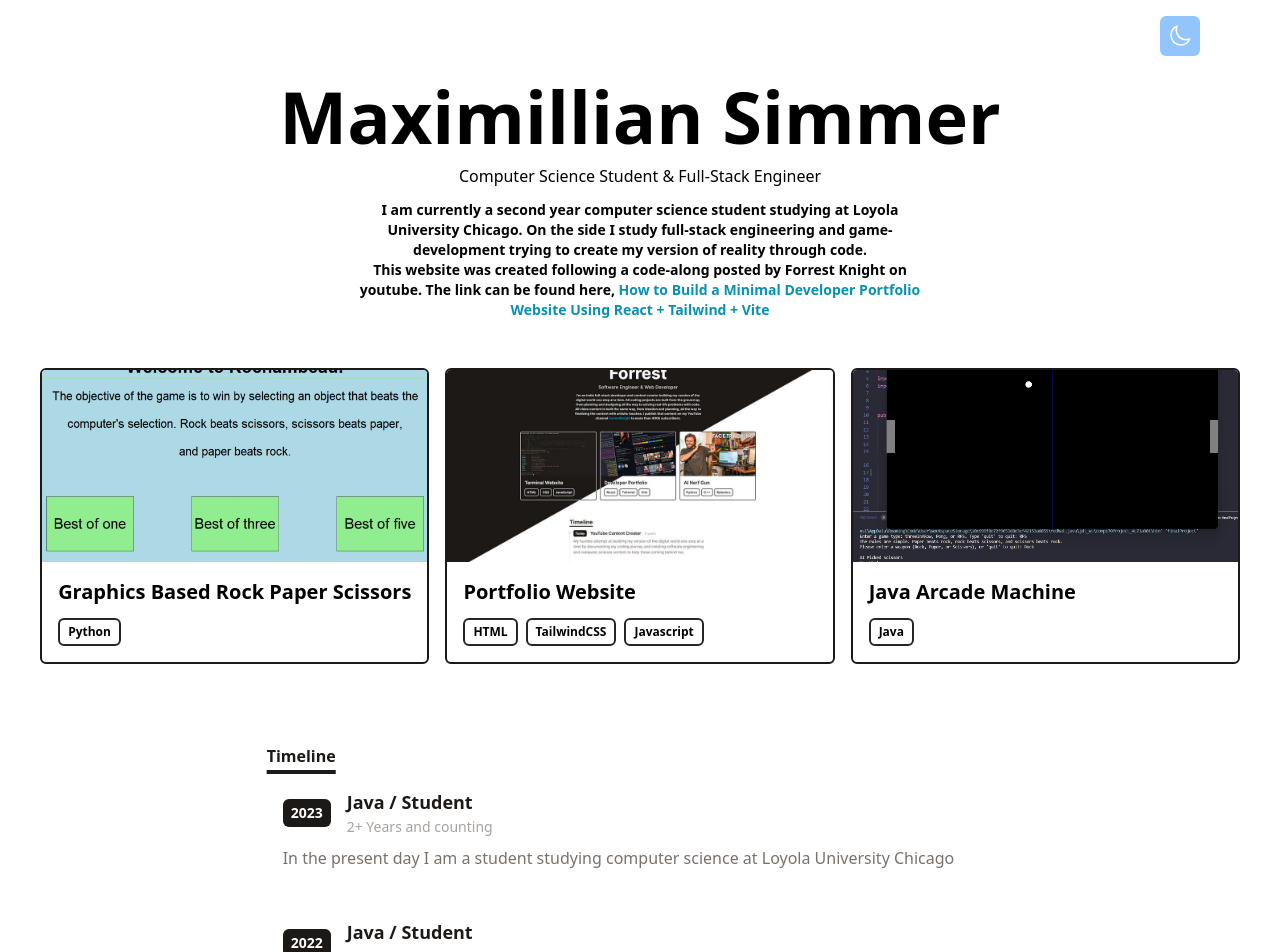
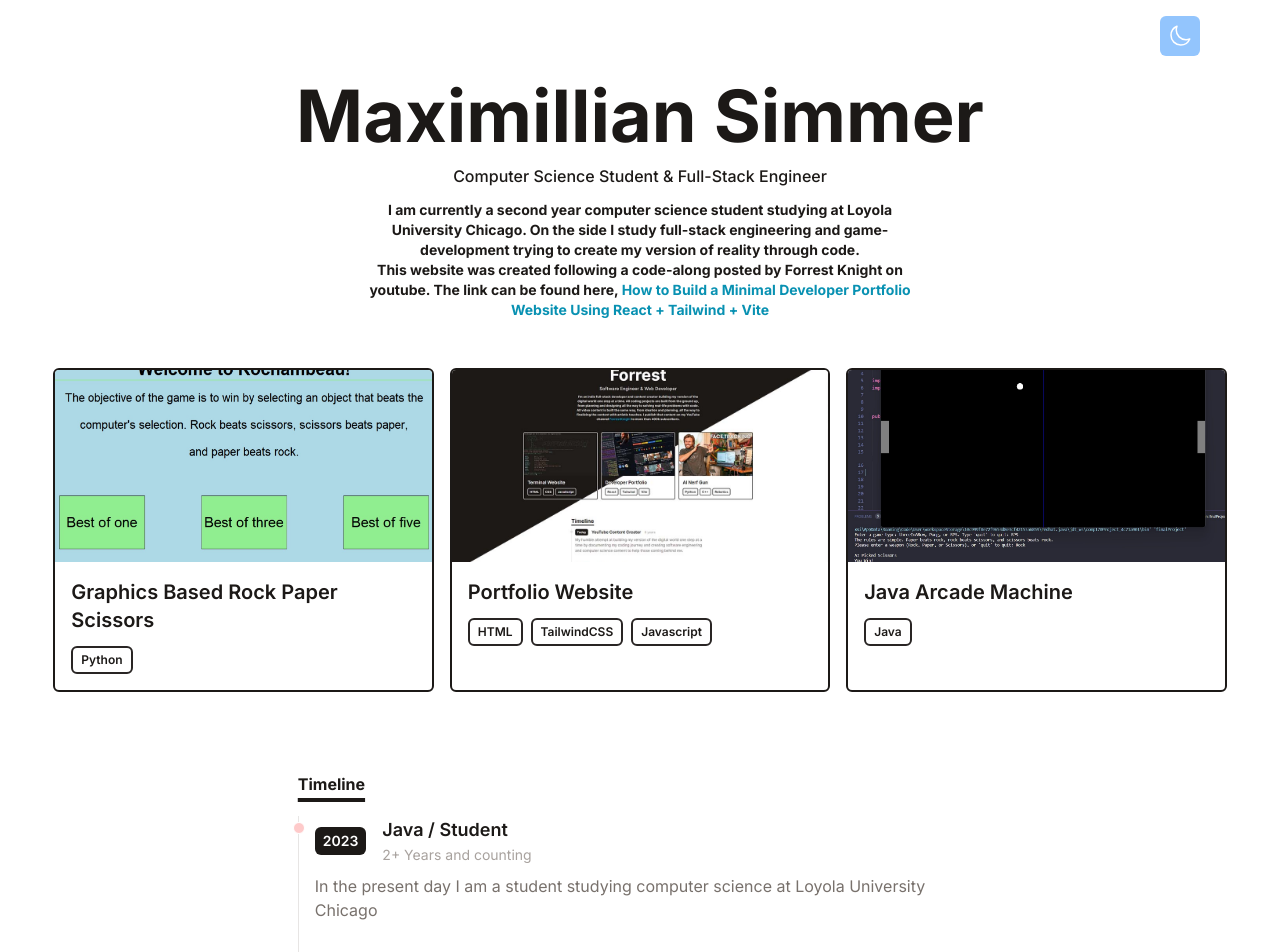
Before and after one commit to maxSimmer/maximilliansimmer.com, a React (Vite) app: page / in a window 1280 px wide. Shown: the top 952 px of the page. Built offline with nearby package versions, Linux system fonts and the light colour scheme.

Commit message:
finished timeline and dark mode, still need to host the site

```diff
--- a/src/App.jsx
+++ b/src/App.jsx
@@ -72,18 +72,23 @@ function App() {
     <button
     type='button'
     onClick={handleThemeSwitch}
-    className='fixed p-2 z-10 right-20 top-4 bg-blue-300
+    className='fixed p-2 z-10 right-20 top-4 bg-blue-300 dark:bg-red-300
     text-lg rounded-md'>
 
       {theme === 'dark' ? sun : moon}
 
     </button>
-    <div className="App">
+    <div className="bg-white
+    dark:bg-stone-900 text-stone-900
+    dark:text-stone-300 min-h-screen
+    font-inter">
+      <div className='max-w-5x1 w-11/12 mx-auto'>
       <Intro />
       <Portfolio />
       <Timeline />
       <Contact />
       <Footer />
+      </div>
     </div>
     </>
   )
--- a/src/components/Intro.jsx
+++ b/src/components/Intro.jsx
@@ -4,7 +4,7 @@ function Intro() {
    return (
       <div class="flex items-center justify-center flex-col text-center pt-20 pb-6 ">
          <h1 class='text-4xl md:text-7xl mb-1
-         md:mb-3 font-bold'>Maximillian Simmer</h1>
+         md:mb-3 dark:text-white font-bold'>Maximillian Simmer</h1>
          <p class="text-base md:text-x1 mb-3 font-medium">Computer Science Student & Full-Stack Engineer</p>
          <p class="text-sm max-w-xl
          mb-6 font-bold">I am currently a second year computer science student
--- a/src/components/Portfolioitem.jsx
+++ b/src/components/Portfolioitem.jsx
@@ -2,25 +2,31 @@ import React from 'react';
 
 function Portfolioitem({ title, imgUrl, stack, link }) {
     return (
-        <div className='border-2 border-stone-900 rounded-md overflow-hidden'>
+        <a href={link}
+        target="_blank"
+        rel = "noopener noreferrer"
+        className='border-2 border-stone-900 dark:border-white rounded-md overflow-hidden'
+        >
+
         <img
             src={imgUrl}
             alt="portfolio"
             className='w-full h-36 md:h-48 object-cover cursor-pointer'
         />
         <div className='w-full p-4'>
-            <h3 className='text-lg md:text-xl mb-2 md:mb-3 font-semibold'>{title}</h3>
+            <h3 className='text-lg md:text-xl dark:text-white mb-2 md:mb-3 font-semibold'>{title}</h3>
             <p className='flex flex-wrap gap-2 flex-row items-center justify-start
-            text-xs md:textsm'>
+            text-xs md:textsm dark:text-white'>
                 {stack.map(item => (
                     <span className='inline-block px-2 py-1 font-semibold border-2
-                    border-stone-800 rounded-md'>
+                    border-stone-800 dark:border-white rounded-md'>
                         {item}
                     </span>
                 ))}
             </p>
         </div>
-    </div>
+
+    </a>
     )
 }
 
--- a/src/components/Timeline.jsx
+++ b/src/components/Timeline.jsx
@@ -7,7 +7,7 @@ function Timeline() {
     return (
         <div className='flex flex-col md:flex-row justify-center my-20 '>
             <div className='w-full md:w-7/12'>
-                <Title>Timeline</Title>
+                <Title className ='dark:text-white'>Timeline</Title>
             {timeline.map(item => (
                 <Timelineitem
                 year = {item.year}
--- a/src/components/Timelineitem.jsx
+++ b/src/components/Timelineitem.jsx
@@ -3,25 +3,25 @@ import React from 'react';
 function Timelineitem({ year, title, duration, details}) {
     return (
         <ol className='flex flex-col md:flex-row relative
-        border-1-stone-200'>
+        border-l border-stone-200 dark:border-stone-700'>
             <li className='mb-10 ml-4'>
-                <div className='absolute w-3 h-3 bg-black-200 rounded-full mt-1.5
-                 -left-1.5 border border-white' />
+                <div className='absolute w-3 h-3 bg-red-200 rounded-full mt-1.5
+                 -left-1.5 border border-white dark:border-stone-900 dark:bg-red-200' />
                 <p className='flex flex-wrap gap-4 flex-row items-center
                 justify-start text-xs md:text-sm'>
                     <span className='inline-block px-2 py-1 font-semibold
-                    text-white bg-stone-900 rounded-md'>
+                    text-white dark:text-stone-900 bg-stone-900 dark:bg-white rounded-md'>
                         {year}
                     </span>
-                    <h3 className='text-lg font-semibold text-stone-900'>
+                    <h3 className='text-lg font-semibold text-stone-900 dark:text-white'>
                         {title}
                         <div className='my-1 text-sm font-normal leading-none
-                        text-stone-400'>
+                        text-stone-400 dark:text-stone-500'>
                             {duration}
                         </div>
                     </h3>
                 </p>
-                <p className='my-2 text-base font-normal text-stone-500'>
+                <p className='my-2 text-base font-normal text-stone-500 dark:text-stone-400'>
                     {details}
                 </p>
             </li>
--- a/src/components/Title.jsx
+++ b/src/components/Title.jsx
@@ -6,7 +6,8 @@ function Title({ children, id }) {
         id={id && id}
         className='text-2x1 font-bold underline
         underline-offset-8 decoration-4 mb-5
-        text-stone-900'>
+        text-stone-900
+        dark:text-white'>
             {children}
         </h1>
     )
```
